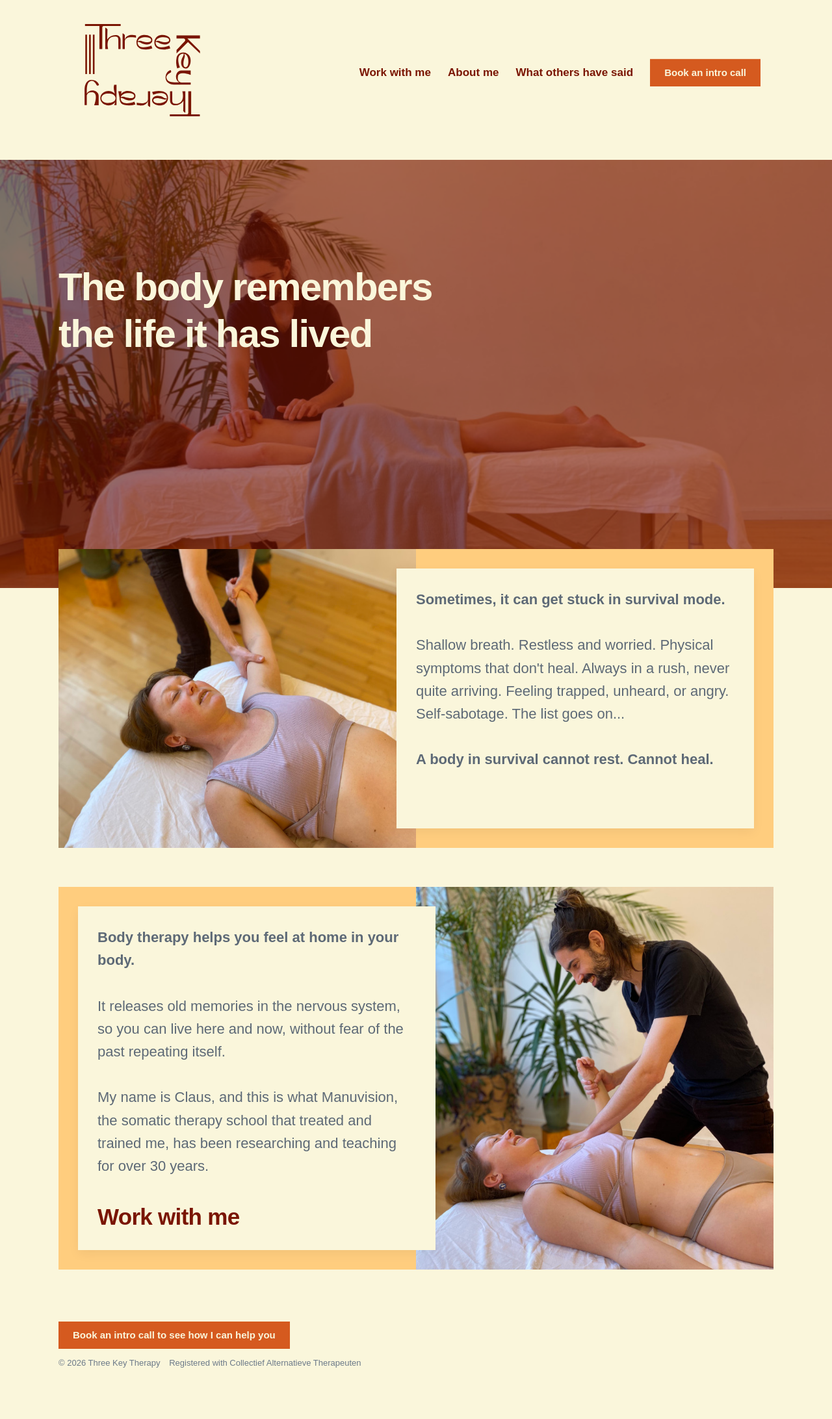
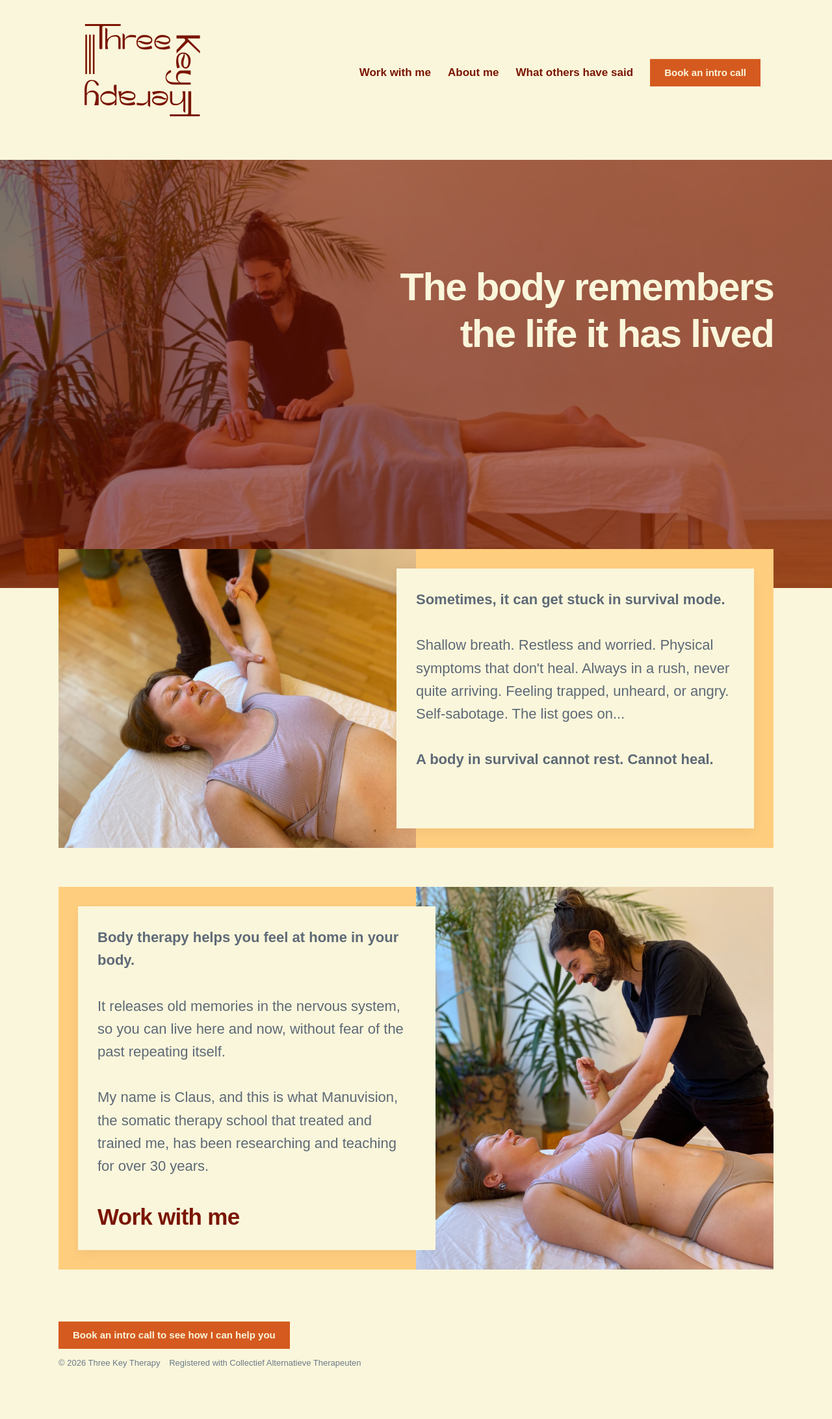
Before and after one commit to threekeytherapy/threekeytherapy.com, a Jekyll site: the page built from index.html, in a window 1280 px wide. Shown: the whole page at 65% size. Built offline with Jekyll 4.4.1, drawn with Linux system fonts in a browser that asks for light colours; nearby versions of some CDN libraries; some web fonts are replaced.

Commit message:
align header

```diff
--- a/index.html
+++ b/index.html
@@ -12,8 +12,7 @@ featured_image: /images/treatment6crop2.jpg
 	</div>
 
 	<div class="wrap">
-
-		<h1>The body remembers</br>the life it has lived</h1>
+		<h1 style="text-align: right">The body remembers</br>the life it has lived</h1>
 		<p><strong>
 		</br>
 		</br>
```
